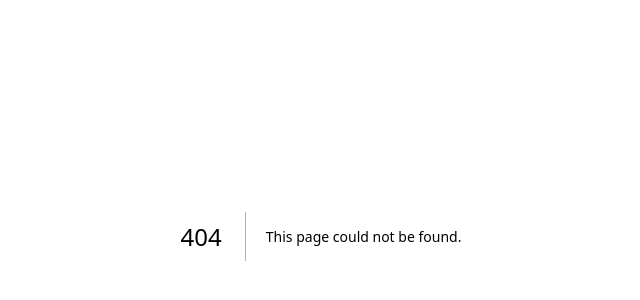
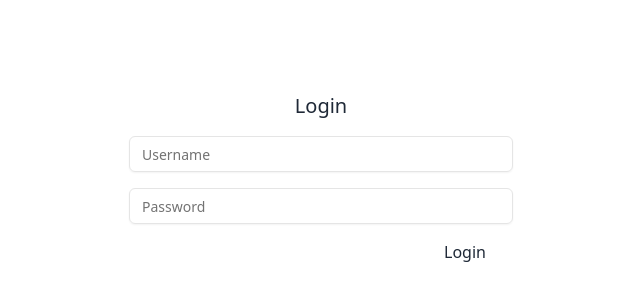
Before and after one commit to mtanzim/cc-csv-parser, a Next.js app: page /login in a window 1280 px wide. Before the commit this address had no page. Shown: the part 164-464 px from the top of the page, without its empty margins (319-959 px from the left). Built offline with nearby package versions, Linux system fonts and the light colour scheme.

Commit message:
fix: add auth (#7)
* fe can update cache

* clean up

* add auth input

* add jwt token

* set cookie and read cookie with auth token

* validate cookie in middleware

* login page redirects to root

* barebones auth done ish

```diff
--- a/package.json
+++ b/package.json
@@ -9,11 +9,13 @@
     "lint": "next lint"
   },
   "dependencies": {
+    "@radix-ui/react-slot": "^1.1.0",
     "@std/csv": "npm:@jsr/std__csv@^1.0.3",
     "@tanstack/react-table": "^8.20.5",
     "class-variance-authority": "^0.7.0",
     "clsx": "^2.1.1",
     "date-fns": "^4.1.0",
+    "jsonwebtoken": "^9.0.2",
     "lucide-react": "^0.454.0",
     "next": "14.2.15",
     "openai": "^4.68.4",
@@ -26,6 +28,7 @@
     "zod": "^3.23.8"
   },
   "devDependencies": {
+    "@types/jsonwebtoken": "^9.0.7",
     "@types/node": "^20",
     "@types/react": "^18",
     "@types/react-dom": "^18",
--- /dev/null
+++ b/src/app/api/auth-ping/route.ts
@@ -0,0 +1,5 @@
+import { withAuth } from "../with-auth";
+
+export const GET = withAuth(async (_req: Request) => {
+  return new Response("OK");
+});
--- a/src/app/api/categorize/route.ts
+++ b/src/app/api/categorize/route.ts
@@ -2,6 +2,7 @@
 import { z } from "zod";
 import { getClient, EXPENSE_CATEGORY_HKEY } from "@/db/redis";
 import { RedisClientType } from "redis";
+import { withAuth } from "../with-auth";
 
 const apiKey = process.env?.["OPENAI_API_KEY"];
 
@@ -41,15 +42,15 @@
     .catch(console.error);
 }
 
-export async function PATCH(request: Request) {
+export const PATCH = withAuth(async (request: Request) => {
   const body = patchArgSchema.parse(await request.json());
   const redisClient = getClient();
   upsertCategoriesStore(redisClient, body);
 
   return new Response("OK");
-}
+});
 
-export async function POST(request: Request) {
+export const POST = withAuth(async (request: Request) => {
   const body = postArgSchema.parse(await request.json());
   const redisClient = getClient();
   const { categories, expenses } = body;
@@ -83,7 +84,7 @@
       "Content-Type": "text/event-stream; charset=utf-8",
     },
   });
-}
+});
 
 const aiClient = new OpenAI({
   apiKey,
--- /dev/null
+++ b/src/app/api/login/route.ts
@@ -0,0 +1,38 @@
+import { z } from "zod";
+import jwt from "jsonwebtoken";
+
+const allowedUsername = process.env?.["USERNAME"];
+const allowedPassword = process.env?.["USERPASS"];
+const jwtSecret = process.env?.["JWT_SECRET"];
+
+if (!allowedPassword || !allowedPassword || !jwtSecret) {
+  throw new Error("please setup env vars for user auth");
+}
+
+const loginSchema = z.object({
+  username: z.string(),
+  password: z.string(),
+});
+
+
+export const POST = async (request: Request) => {
+  const body = loginSchema.parse(await request.json());
+  if (body.username !== allowedUsername || body.password !== allowedPassword) {
+    return new Response("Unauthorized", {
+      status: 401,
+    });
+  }
+  const token = jwt.sign(
+    {
+      hasAccess: true,
+    },
+    jwtSecret,
+    { expiresIn: 60 * 60 }
+  );
+  return new Response(JSON.stringify({ token }), {
+    headers: {
+      "Content-Type": "application/json",
+      "Set-Cookie": `token=${token}`,
+    },
+  });
+};
--- /dev/null
+++ b/src/app/api/ping/route.ts
@@ -0,0 +1,4 @@
+
+export const GET = async () => {
+  return new Response("OK");
+};
--- /dev/null
+++ b/src/app/api/with-auth.ts
@@ -0,0 +1,26 @@
+import { cookies } from "next/headers";
+import jwt, { JwtPayload } from "jsonwebtoken";
+const jwtSecret = process.env?.["JWT_SECRET"];
+type Handler = (request: Request) => Promise<Response>;
+
+export function withAuth(handler: Handler): Handler {
+  return async function (req: Request): Promise<Response> {
+    const cookieStore = await cookies();
+    const token = cookieStore.get("token")?.value || "";
+    if (!jwtSecret) {
+      throw new Error("please setup env vars for user auth");
+    }
+
+    try {
+      const decoded = jwt.verify(token, jwtSecret) as JwtPayload;
+      if (!decoded?.hasAccess) {
+        throw new Error("invalid token");
+      }
+    } catch (err) {
+      console.error(err);
+      return new Response("Unauthorized", { status: 401 });
+    }
+
+    return handler(req);
+  };
+}
--- /dev/null
+++ b/src/app/login/page.tsx
@@ -0,0 +1,10 @@
+import { Login } from "@/components/Login";
+
+export default function LoginPage() {
+  return (
+    <div className="mt-64 flex flex-col justify-center items-center">
+      <h2 className="text-xl">Login</h2>
+      <Login />
+    </div>
+  );
+}
--- a/src/app/page.tsx
+++ b/src/app/page.tsx
@@ -4,27 +4,27 @@
   ReturnType,
   Row,
 } from "@/app/actions/parse";
+import { Chart, type ChartData } from "@/components/Chart";
+import { FileForm } from "@/components/FileForm";
 import {
+  ColumnDef,
   ColumnFiltersState,
   createColumnHelper,
   flexRender,
   getCoreRowModel,
   getFilteredRowModel,
   getSortedRowModel,
+  RowData,
   useReactTable,
-  RowData,
-  ColumnDef,
 } from "@tanstack/react-table";
 import { addMonths, formatDate, isSameMonth } from "date-fns";
 import { ArrowDown, ArrowUp } from "lucide-react";
 import { useEffect, useState } from "react";
 import { useFormState } from "react-dom";
+import { z } from "zod";
 import { CategorizeArgs, PatchCategoryArg } from "./api/categorize/route";
-import { z } from "zod";
-import { Chart, type ChartData } from "@/components/Chart";
-import { FileForm } from "@/components/FileForm";
 import { ExportArgs } from "./api/export/route";
-
+import { useRouter } from "next/navigation";
 const initialState: ReturnType = {
   data: [],
   start: "",
@@ -201,11 +201,21 @@
     parseCsv,
     initialState
   );
+  const router = useRouter();
   const [data, setData] = useState<Row[]>([]);
   const [columnFilters, setColumnFilters] = useState<ColumnFiltersState>([]);
   const [isAIRunning, setAIRunning] = useState(false);
   const [hasSubmitted, setHasSubmitted] = useState(false);
   const [submitErrMsg, setSubmitErrMsg] = useState<null | string>(null);
+  const [isAuthenticated, setIsAuthenticated] = useState(false);
+
+  useEffect(() => {
+    fetch("api/auth-ping").then((res) => {
+      if (res.ok) {
+        setIsAuthenticated(true);
+      }
+    });
+  }, []);
 
   const resetData = () => {
     setData([]);
@@ -385,6 +395,19 @@
     console.log(); //get filtered client-side selected rows
   }, [isMonthFilterOn, monthOffset, table]);
 
+  if (!isAuthenticated) {
+    return (
+      <div className="m-16 flex flex-row gap-12 max-h-fit">
+        <button
+          className="btn btn-primary"
+          onClick={() => router.push("/login")}
+        >
+          Please log in
+        </button>
+      </div>
+    );
+  }
+
   return (
     <div className="m-16 flex flex-row gap-12 max-h-fit">
       <div>
--- /dev/null
+++ b/src/components/Login.tsx
@@ -0,0 +1,65 @@
+"use client";
+import { Button } from "@/components/ui/button";
+import { useRouter } from "next/navigation";
+import { Input } from "@/components/ui/input";
+import { MouseEventHandler, useState } from "react";
+
+export function Login() {
+  const [username, setUsername] = useState("");
+  const [password, setPassword] = useState("");
+  const [isLoading, setLoading] = useState(false);
+  const [errMsg, setErrMsg] = useState<string | null>(null);
+  const router = useRouter();
+  const handleSubmit: MouseEventHandler<HTMLButtonElement> = async (e) => {
+    e.preventDefault();
+    setLoading(true);
+    setErrMsg(null);
+
+    try {
+      const res = await fetch(`/api/login`, {
+        method: "POST",
+        body: JSON.stringify({
+          username,
+          password,
+        }),
+      });
+      if (res.ok) {
+        router.push("/");
+        return;
+      }
+      throw new Error("failed to login");
+    } catch (err) {
+      console.log(err);
+      setErrMsg("Something went wrong");
+    } finally {
+      setLoading(false);
+    }
+  };
+  return (
+    <div className="w-11/12 max-w-sm md:w-full items-center">
+      <Input
+        value={username}
+        onChange={(e) => setUsername(e.target.value)}
+        className="mt-4"
+        type="username"
+        placeholder="Username"
+      />
+      <Input
+        value={password}
+        onChange={(e) => setPassword(e.target.value)}
+        className="mt-4"
+        type="password"
+        placeholder="Password"
+      />
+      {errMsg && <p className="text-red-500">{errMsg}</p>}
+      {isLoading && <p className="text-slate-400 animate-pulse">Loading...</p>}
+      <button
+        className="mt-4 w-1/4 float-end"
+        type="submit"
+        onClick={handleSubmit}
+      >
+        Login
+      </button>
+    </div>
+  );
+}
--- /dev/null
+++ b/src/components/ui/button.tsx
@@ -0,0 +1,57 @@
+import * as React from "react"
+import { Slot } from "@radix-ui/react-slot"
+import { cva, type VariantProps } from "class-variance-authority"
+
+import { cn } from "@/lib/utils"
+
+const buttonVariants = cva(
+  "inline-flex items-center justify-center gap-2 whitespace-nowrap rounded-md text-sm font-medium transition-colors focus-visible:outline-none focus-visible:ring-1 focus-visible:ring-neutral-950 disabled:pointer-events-none disabled:opacity-50 [&_svg]:pointer-events-none [&_svg]:size-4 [&_svg]:shrink-0 dark:focus-visible:ring-neutral-300",
+  {
+    variants: {
+      variant: {
+        default:
+          "bg-neutral-900 text-neutral-50 shadow hover:bg-neutral-900/90 dark:bg-neutral-50 dark:text-neutral-900 dark:hover:bg-neutral-50/90",
+        destructive:
+          "bg-red-500 text-neutral-50 shadow-sm hover:bg-red-500/90 dark:bg-red-900 dark:text-neutral-50 dark:hover:bg-red-900/90",
+        outline:
+          "border border-neutral-200 bg-white shadow-sm hover:bg-neutral-100 hover:text-neutral-900 dark:border-neutral-800 dark:bg-neutral-950 dark:hover:bg-neutral-800 dark:hover:text-neutral-50",
+        secondary:
+          "bg-neutral-100 text-neutral-900 shadow-sm hover:bg-neutral-100/80 dark:bg-neutral-800 dark:text-neutral-50 dark:hover:bg-neutral-800/80",
+        ghost: "hover:bg-neutral-100 hover:text-neutral-900 dark:hover:bg-neutral-800 dark:hover:text-neutral-50",
+        link: "text-neutral-900 underline-offset-4 hover:underline dark:text-neutral-50",
+      },
+      size: {
+        default: "h-9 px-4 py-2",
+        sm: "h-8 rounded-md px-3 text-xs",
+        lg: "h-10 rounded-md px-8",
+        icon: "h-9 w-9",
+      },
+    },
+    defaultVariants: {
+      variant: "default",
+      size: "default",
+    },
+  }
+)
+
+export interface ButtonProps
+  extends React.ButtonHTMLAttributes<HTMLButtonElement>,
+    VariantProps<typeof buttonVariants> {
+  asChild?: boolean
+}
+
+const Button = React.forwardRef<HTMLButtonElement, ButtonProps>(
+  ({ className, variant, size, asChild = false, ...props }, ref) => {
+    const Comp = asChild ? Slot : "button"
+    return (
+      <Comp
+        className={cn(buttonVariants({ variant, size, className }))}
+        ref={ref}
+        {...props}
+      />
+    )
+  }
+)
+Button.displayName = "Button"
+
+export { Button, buttonVariants }
--- /dev/null
+++ b/src/components/ui/input.tsx
@@ -0,0 +1,22 @@
+import * as React from "react"
+
+import { cn } from "@/lib/utils"
+
+const Input = React.forwardRef<HTMLInputElement, React.ComponentProps<"input">>(
+  ({ className, type, ...props }, ref) => {
+    return (
+      <input
+        type={type}
+        className={cn(
+          "flex h-9 w-full rounded-md border border-neutral-200 bg-transparent px-3 py-1 text-base shadow-sm transition-colors file:border-0 file:bg-transparent file:text-sm file:font-medium file:text-neutral-950 placeholder:text-neutral-500 focus-visible:outline-none focus-visible:ring-1 focus-visible:ring-neutral-950 disabled:cursor-not-allowed disabled:opacity-50 md:text-sm dark:border-neutral-800 dark:file:text-neutral-50 dark:placeholder:text-neutral-400 dark:focus-visible:ring-neutral-300",
+          className
+        )}
+        ref={ref}
+        {...props}
+      />
+    )
+  }
+)
+Input.displayName = "Input"
+
+export { Input }
```
Also changed, not shown: 1 other file (tests, documents, lock files or other folders).
